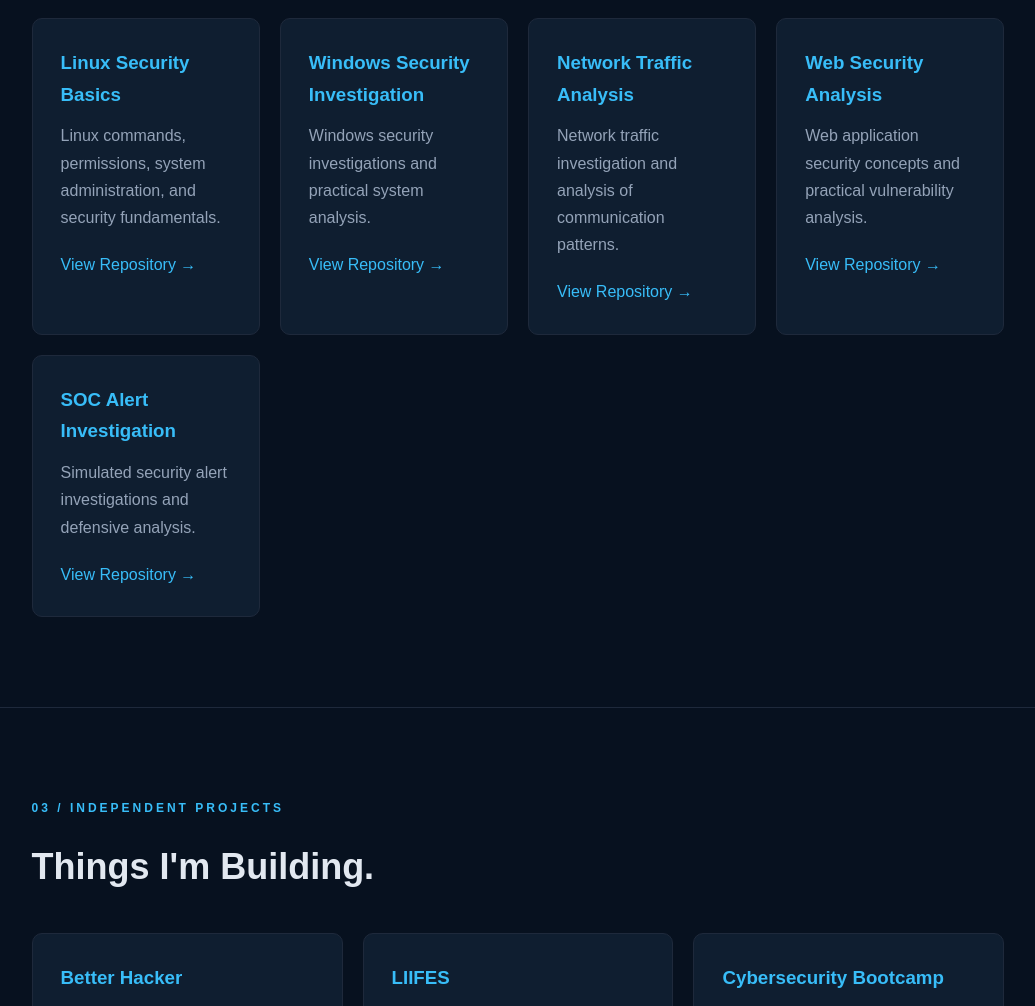
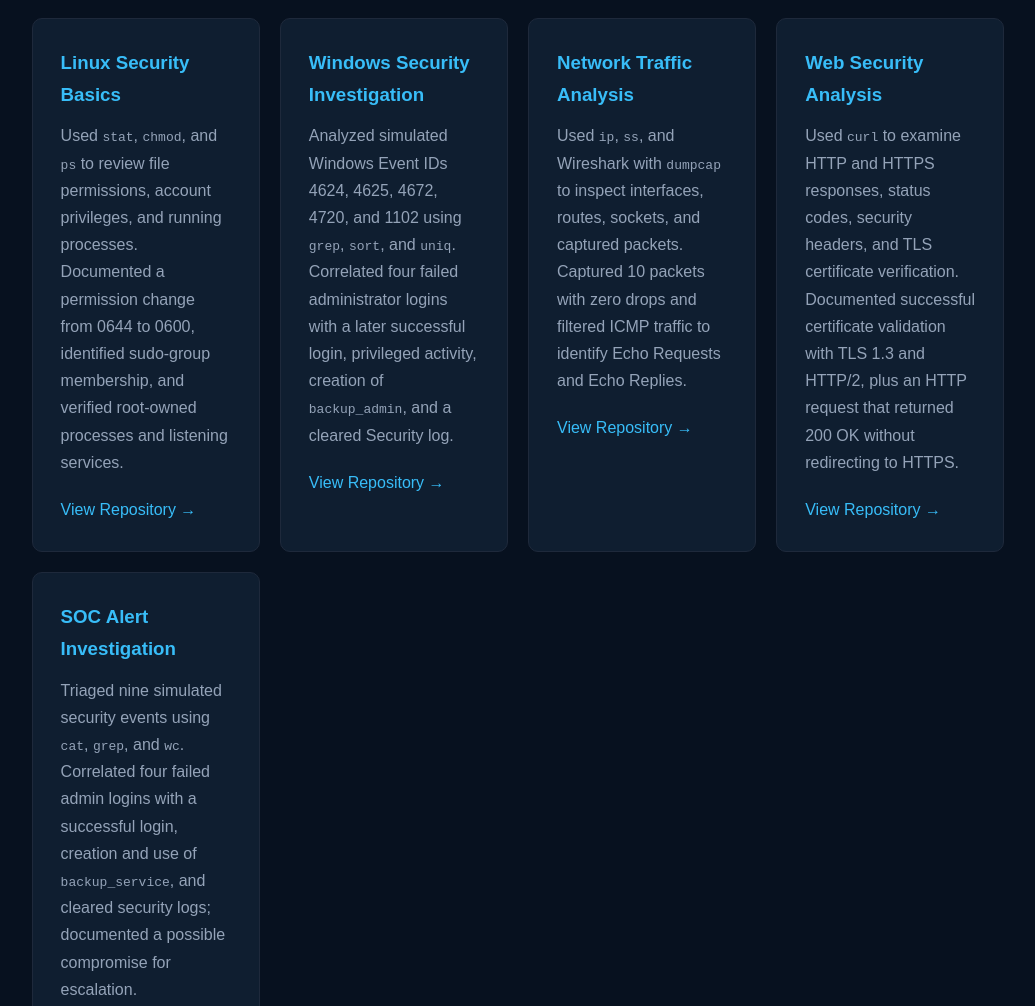
Before and after one commit to leonapacanis725-web/leonard-portfolio, a plain HTML site: page index.html in a window 1280 px wide. Shown: the part 1440-2446 px from the top of the page, without its empty margins (122-1157 px from the left). Drawn offline with Linux system fonts and the light colour scheme.

Commit message:
Strengthen cybersecurity portfolio project cards

```diff
--- a/index.html
+++ b/index.html
@@ -55,31 +55,31 @@
 
         <article class="project-card">
             <h3>Linux Security Basics</h3>
-            <p>Linux commands, permissions, system administration, and security fundamentals.</p>
+            <p>Used <code>stat</code>, <code>chmod</code>, and <code>ps</code> to review file permissions, account privileges, and running processes. Documented a permission change from 0644 to 0600, identified sudo-group membership, and verified root-owned processes and listening services.</p>
             <a href="https://github.com/leonapacanis725-web/linux-security-basics" target="_blank" rel="noopener noreferrer">View Repository →</a>
         </article>
 
         <article class="project-card">
             <h3>Windows Security Investigation</h3>
-            <p>Windows security investigations and practical system analysis.</p>
+            <p>Analyzed simulated Windows Event IDs 4624, 4625, 4672, 4720, and 1102 using <code>grep</code>, <code>sort</code>, and <code>uniq</code>. Correlated four failed administrator logins with a later successful login, privileged activity, creation of <code>backup_admin</code>, and a cleared Security log.</p>
             <a href="https://github.com/leonapacanis725-web/windows-security-investigation" target="_blank" rel="noopener noreferrer">View Repository →</a>
         </article>
 
         <article class="project-card">
             <h3>Network Traffic Analysis</h3>
-            <p>Network traffic investigation and analysis of communication patterns.</p>
+            <p>Used <code>ip</code>, <code>ss</code>, and Wireshark with <code>dumpcap</code> to inspect interfaces, routes, sockets, and captured packets. Captured 10 packets with zero drops and filtered ICMP traffic to identify Echo Requests and Echo Replies.</p>
             <a href="https://github.com/leonapacanis725-web/network-traffic-analysis" target="_blank" rel="noopener noreferrer">View Repository →</a>
         </article>
 
         <article class="project-card">
             <h3>Web Security Analysis</h3>
-            <p>Web application security concepts and practical vulnerability analysis.</p>
+            <p>Used <code>curl</code> to examine HTTP and HTTPS responses, status codes, security headers, and TLS certificate verification. Documented successful certificate validation with TLS 1.3 and HTTP/2, plus an HTTP request that returned 200 OK without redirecting to HTTPS.</p>
             <a href="https://github.com/leonapacanis725-web/web-security-analysis" target="_blank" rel="noopener noreferrer">View Repository →</a>
         </article>
 
         <article class="project-card">
             <h3>SOC Alert Investigation</h3>
-            <p>Simulated security alert investigations and defensive analysis.</p>
+            <p>Triaged nine simulated security events using <code>cat</code>, <code>grep</code>, and <code>wc</code>. Correlated four failed admin logins with a successful login, creation and use of <code>backup_service</code>, and cleared security logs; documented a possible compromise for escalation.</p>
             <a href="https://github.com/leonapacanis725-web/soc-alert-investigation" target="_blank" rel="noopener noreferrer">View Repository →</a>
         </article>
 
```
